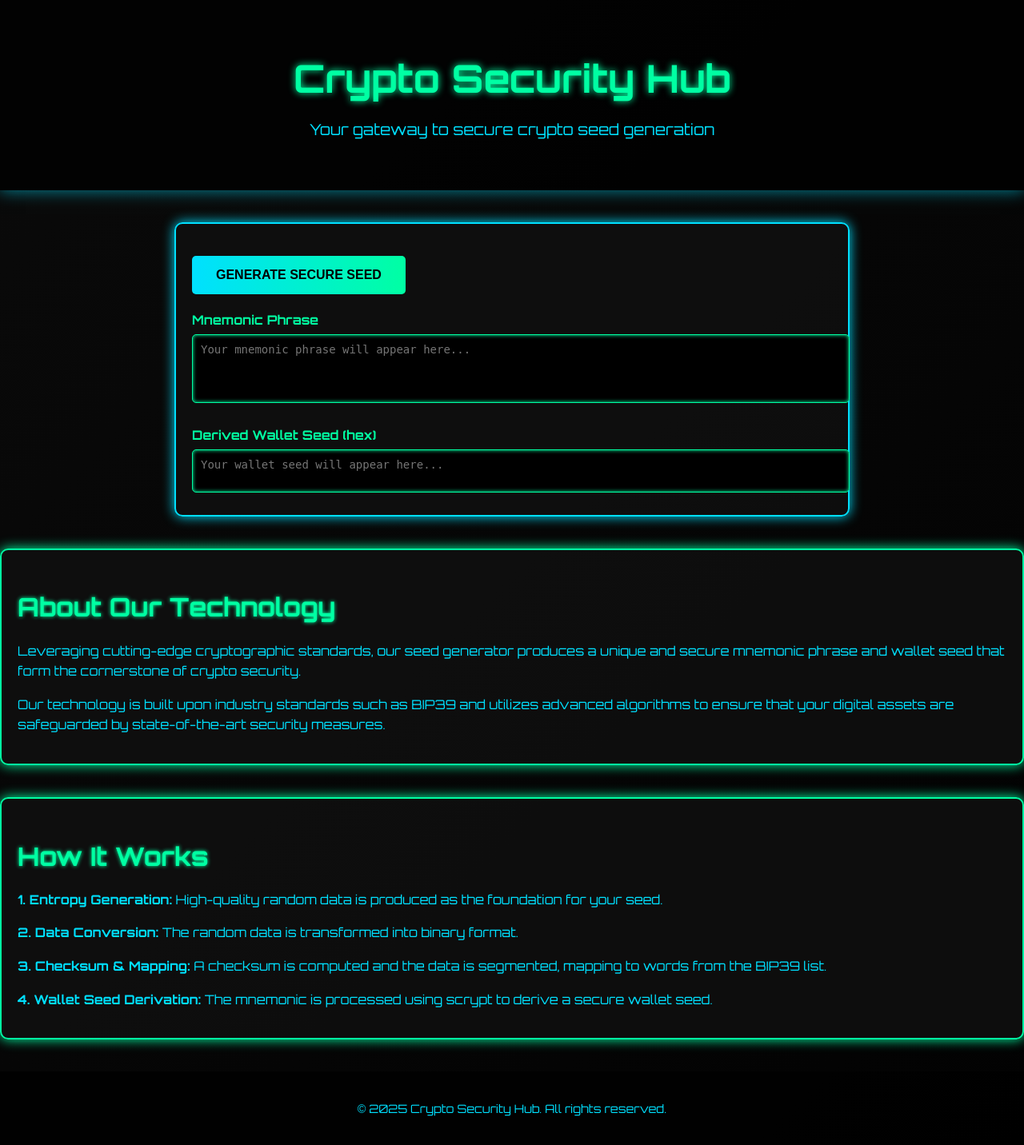
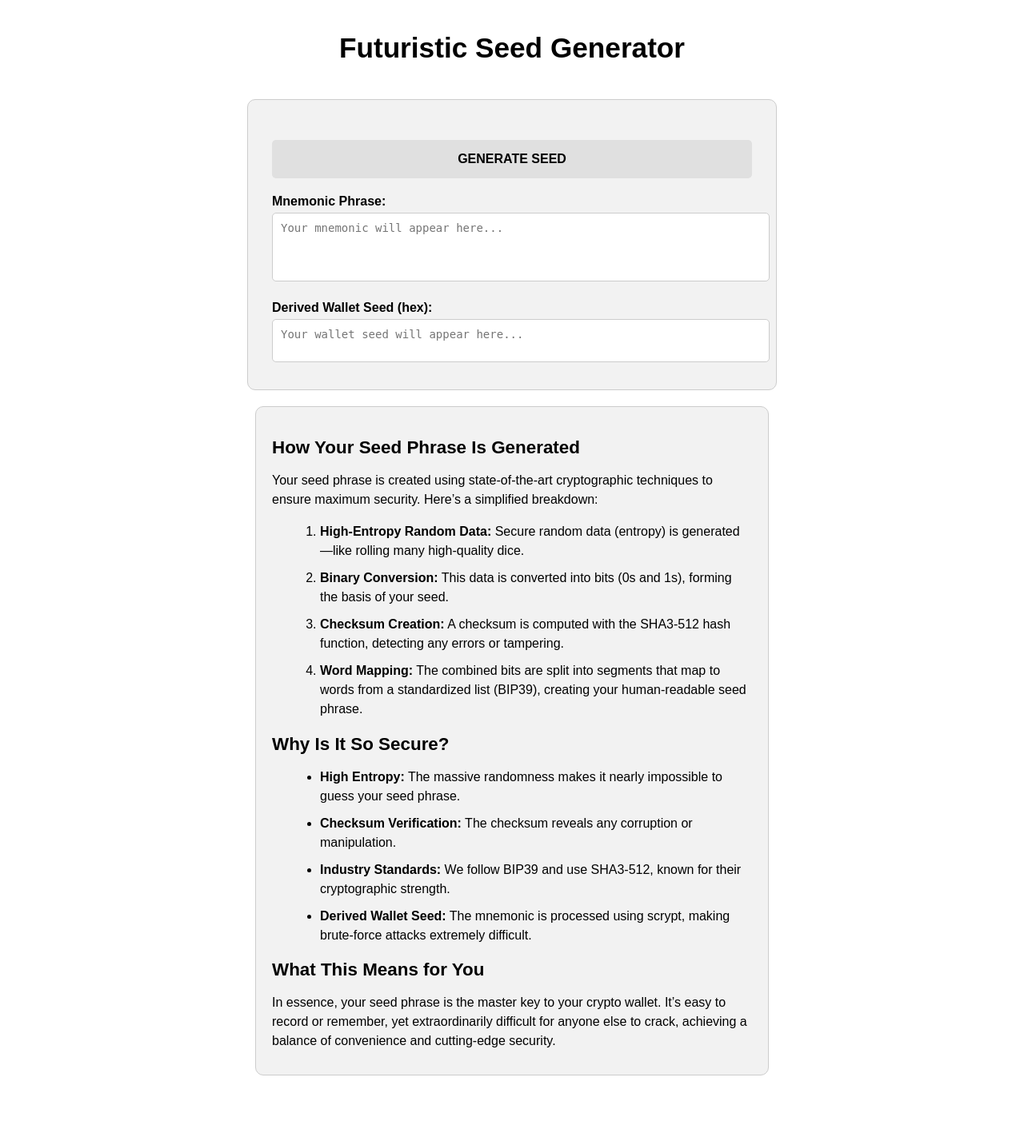
Before and after one commit to ruichengrao/Quantum-Resistant-Seed-Phrase-Generator, a Flask app: page / in a window 1280 px wide. Shown: the whole page at 80% size. After the commit the page ends 1345 px from the top, so only its background shows below. Run offline with Flask 2, Linux system fonts and the light colour scheme.

Commit message:
edit css

```diff
--- a/templates/index.html
+++ b/templates/index.html
@@ -2,159 +2,146 @@
 <html lang="en">
 <head>
   <meta charset="UTF-8">
-  <meta name="viewport" content="width=device-width, initial-scale=1">
-  <title>Crypto Security Hub</title>
-  <!-- Futuristic Font -->
-  <link href="https://fonts.googleapis.com/css2?family=Orbitron:wght@400;700&display=swap" rel="stylesheet">
+  <title>Futuristic Seed Generator</title>
   <style>
-    /* Global Styles */
+    /* Overall Page Styling */
     body {
       margin: 0;
       padding: 0;
-      background: linear-gradient(135deg, #0a0a0a, #020202);
-      font-family: 'Orbitron', sans-serif;
-      color: #00e0ff;
-      line-height: 1.6;
+      background: #ffffff; /* white background */
+      font-family: sans-serif;
+      color: #000000; /* black text */
+      display: flex;
+      flex-direction: column;
+      align-items: center;
+      min-height: 100vh;
     }
-    header {
+
+    /* Simple Title */
+    h1 {
+      margin-top: 40px;
+      font-size: 2.2em;
       text-align: center;
-      padding: 60px 20px;
-      background: rgba(0, 0, 0, 0.8);
-      box-shadow: 0 0 20px rgba(0, 224, 255, 0.6);
     }
-    header h1 {
-      font-size: 3em;
-      margin: 0;
-      color: #00ffa3;
-      text-shadow: 0 0 10px #00ffa3;
+
+    /* Container with minimal borders */
+    .container {
+      position: relative;
+      margin-top: 20px;
+      background: #f2f2f2;
+      padding: 30px;
+      border: 1px solid #ccc;
+      border-radius: 10px;
+      max-width: 600px;
+      width: 90%;
     }
-    header p {
-      font-size: 1.2em;
-      margin: 10px 0 0;
-      color: #00e0ff;
-    }
-    .container {
-      max-width: 800px;
-      margin: 40px auto;
-      padding: 20px;
-      background: rgba(15, 15, 15, 0.9);
-      border: 2px solid #00e0ff;
-      box-shadow: 0 0 15px #00e0ff;
-      border-radius: 10px;
-    }
-    .btn {
-      display: inline-block;
-      padding: 15px 30px;
-      margin-top: 20px;
-      background: linear-gradient(90deg, #00e0ff, #00ffa3);
+
+    /* Generate Button */
+    button {
+      width: 100%;
+      padding: 15px;
+      font-size: 16px;
+      font-weight: 700;
       border: none;
       border-radius: 5px;
-      font-size: 1em;
-      font-weight: bold;
+      background: #e0e0e0;
       color: #000;
       cursor: pointer;
       text-transform: uppercase;
-      transition: background 0.3s, box-shadow 0.3s;
-      text-decoration: none;
+      margin-top: 20px;
     }
-    .btn:hover {
-      background: linear-gradient(90deg, #00ffa3, #00e0ff);
-      box-shadow: 0 0 15px #00ffa3;
+    button:hover {
+      background: #d0d0d0;
     }
-    .section {
-      margin: 40px 0;
-      padding: 20px;
-      background: rgba(15, 15, 15, 0.9);
-      border: 2px solid #00ffa3;
-      box-shadow: 0 0 15px #00ffa3;
-      border-radius: 10px;
-    }
-    .section h2 {
-      color: #00ffa3;
-      text-shadow: 0 0 5px #00ffa3;
-      margin-bottom: 10px;
-      font-size: 2em;
-    }
-    .section p {
-      color: #00e0ff;
-      margin-bottom: 15px;
-    }
-    footer {
-      text-align: center;
-      padding: 20px;
-      margin-top: 40px;
-      background: rgba(0, 0, 0, 0.8);
-      color: #00e0ff;
-      font-size: 0.9em;
+
+    /* Labels and Textareas */
+    label {
+      font-weight: 700;
+      margin-top: 20px;
+      display: block;
     }
     textarea {
       width: 100%;
       padding: 10px;
       margin-top: 5px;
-      border: 1px solid #00ffa3;
+      border: 1px solid #ccc;
       border-radius: 5px;
       font-size: 14px;
-      background-color: #000;
-      color: #00e0ff;
+      background-color: #fff;
+      color: #000;
       resize: none;
-      box-shadow: inset 0 0 5px #00ffa3;
     }
-    label {
-      font-weight: bold;
-      color: #00ffa3;
+
+    /* Explanation Section */
+    #seed-explanation {
       margin-top: 20px;
-      display: block;
+      padding: 20px;
+      background: #f2f2f2;
+      border: 1px solid #ccc;
+      border-radius: 10px;
+      max-width: 600px;
+      width: 90%;
+    }
+    #seed-explanation h2 {
+      margin-bottom: 10px;
+      font-size: 1.4em;
+    }
+    #seed-explanation p, #seed-explanation li {
+      line-height: 1.5;
+      margin-bottom: 10px;
+    }
+    #seed-explanation ol, #seed-explanation ul {
+      margin-left: 20px;
+    }
+
+    /* Responsive adjustments */
+    @media (max-width: 600px) {
+      .container, #seed-explanation {
+        padding: 20px;
+      }
+      h1 {
+        font-size: 1.8em;
+      }
     }
   </style>
 </head>
 <body>
-  <!-- Hero Section -->
-  <header>
-    <h1>Crypto Security Hub</h1>
-    <p>Your gateway to secure crypto seed generation</p>
-  </header>
+  <h1>Futuristic Seed Generator</h1>
 
-  <!-- Seed Generator Panel -->
-  <div class="container" id="seed-generator">
-    <button class="btn" id="generateBtn">Generate Secure Seed</button>
-    <label for="mnemonic">Mnemonic Phrase</label>
-    <textarea id="mnemonic" rows="4" readonly placeholder="Your mnemonic phrase will appear here..."></textarea>
-    <label for="walletSeed">Derived Wallet Seed (hex)</label>
+  <div class="container">
+    <button id="generateBtn">Generate Seed</button>
+    <label for="mnemonic">Mnemonic Phrase:</label>
+    <textarea id="mnemonic" rows="4" readonly placeholder="Your mnemonic will appear here..."></textarea>
+
+    <label for="walletSeed">Derived Wallet Seed (hex):</label>
     <textarea id="walletSeed" rows="2" readonly placeholder="Your wallet seed will appear here..."></textarea>
   </div>
 
-  <!-- About Section -->
-  <div class="section" id="about">
-    <h2>About Our Technology</h2>
+  <section id="seed-explanation">
+    <h2>How Your Seed Phrase Is Generated</h2>
     <p>
-      Leveraging cutting-edge cryptographic standards, our seed generator produces a unique and secure mnemonic phrase and wallet seed that form the cornerstone of crypto security.
+      Your seed phrase is created using state-of-the-art cryptographic techniques to ensure maximum security. Here’s a simplified breakdown:
     </p>
+    <ol>
+      <li><strong>High-Entropy Random Data:</strong> Secure random data (entropy) is generated—like rolling many high-quality dice.</li>
+      <li><strong>Binary Conversion:</strong> This data is converted into bits (0s and 1s), forming the basis of your seed.</li>
+      <li><strong>Checksum Creation:</strong> A checksum is computed with the SHA3‑512 hash function, detecting any errors or tampering.</li>
+      <li><strong>Word Mapping:</strong> The combined bits are split into segments that map to words from a standardized list (BIP39), creating your human-readable seed phrase.</li>
+    </ol>
+
+    <h2>Why Is It So Secure?</h2>
+    <ul>
+      <li><strong>High Entropy:</strong> The massive randomness makes it nearly impossible to guess your seed phrase.</li>
+      <li><strong>Checksum Verification:</strong> The checksum reveals any corruption or manipulation.</li>
+      <li><strong>Industry Standards:</strong> We follow BIP39 and use SHA3‑512, known for their cryptographic strength.</li>
+      <li><strong>Derived Wallet Seed:</strong> The mnemonic is processed using scrypt, making brute-force attacks extremely difficult.</li>
+    </ul>
+
+    <h2>What This Means for You</h2>
     <p>
-      Our technology is built upon industry standards such as BIP39 and utilizes advanced algorithms to ensure that your digital assets are safeguarded by state-of-the-art security measures.
+      In essence, your seed phrase is the master key to your crypto wallet. It’s easy to record or remember, yet extraordinarily difficult for anyone else to crack, achieving a balance of convenience and cutting-edge security.
     </p>
-  </div>
-
-  <!-- How It Works Section -->
-  <div class="section" id="how-it-works">
-    <h2>How It Works</h2>
-    <p>
-      <strong>1. Entropy Generation:</strong> High-quality random data is produced as the foundation for your seed.
-    </p>
-    <p>
-      <strong>2. Data Conversion:</strong> The random data is transformed into binary format.
-    </p>
-    <p>
-      <strong>3. Checksum & Mapping:</strong> A checksum is computed and the data is segmented, mapping to words from the BIP39 list.
-    </p>
-    <p>
-      <strong>4. Wallet Seed Derivation:</strong> The mnemonic is processed using scrypt to derive a secure wallet seed.
-    </p>
-  </div>
-
-  <!-- Footer -->
-  <footer>
-    <p>&copy; 2025 Crypto Security Hub. All rights reserved.</p>
-  </footer>
+  </section>
 
   <script>
     document.getElementById("generateBtn").addEventListener("click", function() {
```
